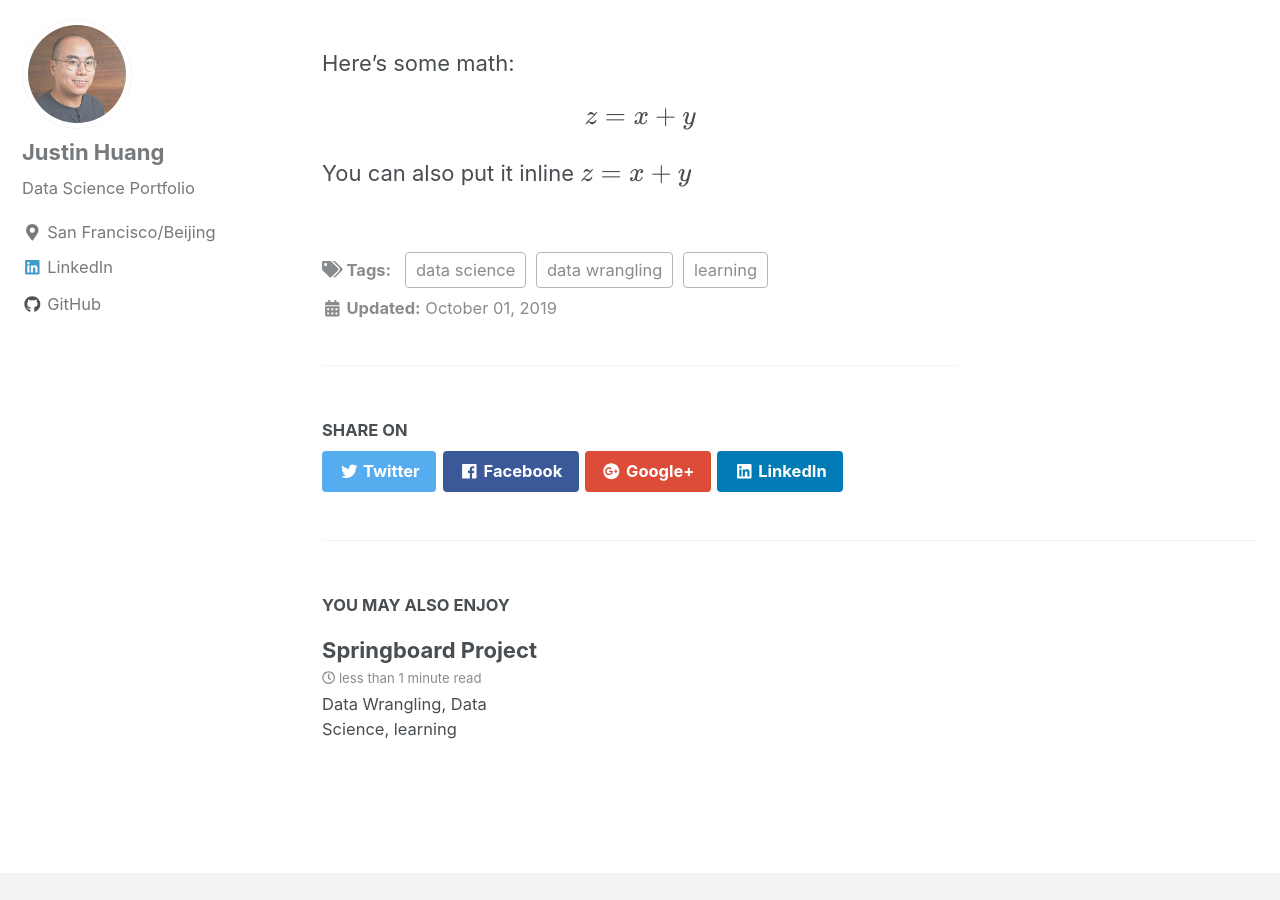
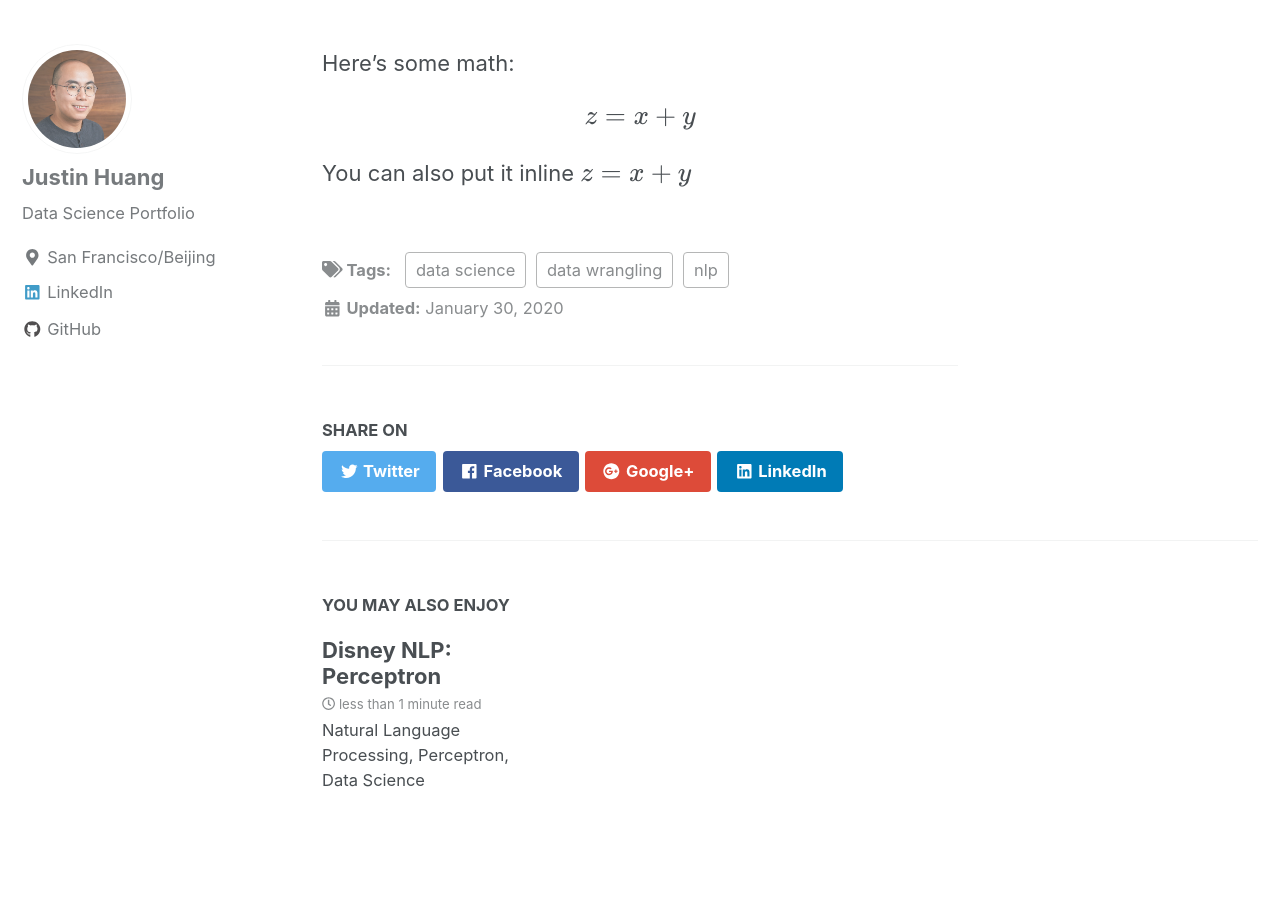
Before and after one commit to jvhuang1786/jvhuang1786.github.io, a Jekyll site: the page built from _posts/2018-01-28-perceptron.md, in a window 1280 px wide and 900 px high, scrolled down 2676 px. Built offline with Jekyll 4.4.1, drawn with Linux system fonts in a browser that asks for light colours; nearby versions of some CDN libraries; formulas are drawn with MathJax 3; some of the changed text lies outside the part shown.

Commit message:
new github

```diff
--- a/_posts/2018-01-28-perceptron.md
+++ b/_posts/2018-01-28-perceptron.md
@@ -1,10 +1,10 @@
 ---
-title: "Springboard Project"
-date: 2019-10-01
-tags: [data wrangling, data science, learning]
+title: "Disney NLP: Perceptron"
+date: 2020-01-30
+tags: [data wrangling, data science, nlp]
 header:
   image: "/images/perceptron/percept.jpg"
-excerpt: "Data Wrangling, Data Science, learning"
+excerpt: "Natural Language Processing, Perceptron, Data Science"
 mathjax: "true"
 ---
 
```
